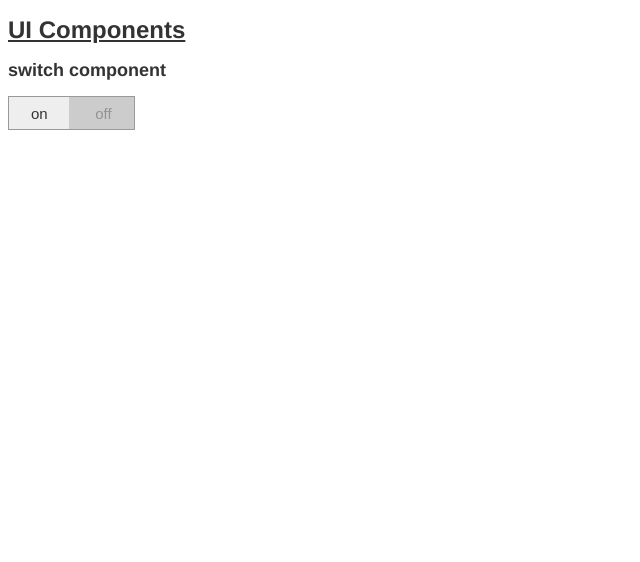
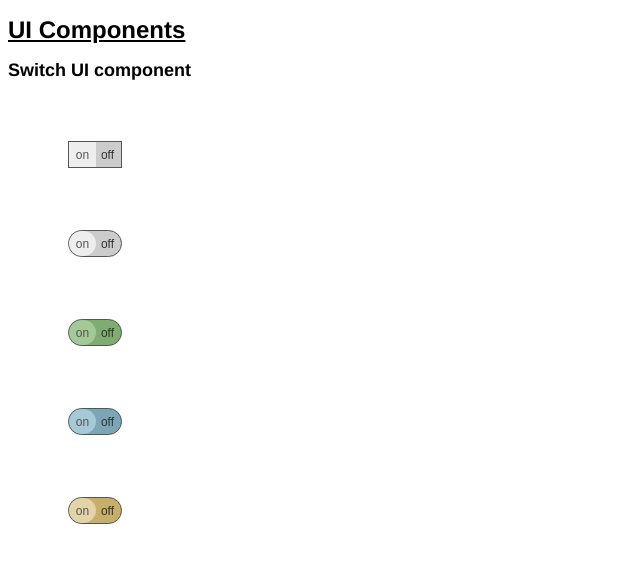
Before and after one commit to pixelOneZero/uiComponents, a plain HTML site: page switch.html in a window 1280 px wide. Shown: the whole page, without its empty margins (0-640 px from the left). Drawn offline with Linux system fonts and the light colour scheme.

Commit message:
Add switch ui component

```diff
--- a/css/switch.css
+++ b/css/switch.css
@@ -1,12 +1,28 @@
+html {
+		font-family:Helvetica, Sans-serif;
+		font-size:12px;
+	}
+p {
+	margin:5em;
+}
+a {
+	color:#000;
+}
 /* begin switch styles */
 [data-component-type=switch] {
 	background:#ccc;
-	border: 1px solid #999;
+	border: 1px solid #555;
 	cursor:pointer;
-	font-size: 1.25em;
+	font-size: 1em;
 	padding:0;
 	margin:0;
-	width:8.45em;
+	width:4.5em;
+	height:2.25em;
+	position:relative;
+	overflow:hidden;
+}
+[data-component-type=switch].round {
+	border-radius:2.25em;
 }
 [data-component-type=switch]:focus {
 	outline:0;
@@ -14,11 +30,86 @@
 [data-component-type=switch] div {
 	display:inline-block;
 	padding:.5em 0 .5em 0;
-	color:#939393;
-	width:4em;
+	color:#333;
+	width:2.25em;
+	height:2.25em;
+	z-index:2;
 }
-[data-component-type=switch].on [data-state=on], [data-component-type=switch].off [data-state=off] {
-	visibility:visible;
+[data-component-type=switch] .indicator {
+	position:absolute;
+	top:0;
+	left:0;
 	background:#eee;
-	color:#333;
+	padding:0;
 }
+[data-component-type=switch].round .indicator {
+	border-radius:4.5em;
+	height: 2.1em;
+}
+[data-component-type=switch].round.green {
+	background:#7FAD71;
+}
+[data-component-type=switch].round.green .indicator {
+	border-radius:4.5em;
+	height: 2.1em;
+	background:#A3C997;
+}
+[data-component-type=switch].round.blue {
+	background:#7BA6B5;
+}
+[data-component-type=switch].round.blue .indicator {
+	border-radius:4.5em;
+	height: 2.1em;
+	background:#A5C9D6;
+}
+[data-component-type=switch].round.orange {
+	background:#C7AE69;
+}
+[data-component-type=switch].round.orange .indicator {
+	border-radius:4.5em;
+	height: 2.1em;
+	background:#E3D3A6;
+}
+[data-component-type=switch].on .indicator {
+	-webkit-animation: move_left .2s;
+	-moz-animation: move_left .2s;
+	animation: move_left .2s;
+	-webkit-animation-fill-mode:forwards;
+	-moz-animation-fill-mode:forwards;
+	animation-fill-mode:forwards;
+}
+[data-component-type=switch].off .indicator {
+	-webkit-animation: move_right .2s;
+	-moz-animation: move_right .2s;
+	animation: move_right .2s;
+	-webkit-animation-fill-mode:forwards;
+	-moz-animation-fill-mode:forwards;
+	animation-fill-mode:forwards;
+}
+
+[data-component-type=switch] .label {
+	position:absolute;
+}
+[data-component-type=switch] .label.left {
+	left:0;
+	top:0;
+}
+[data-component-type=switch] .label.right {
+	right:0;
+	top:0;
+}
+
+[data-component-type=switch].on [data-label=on], [data-component-type=switch].off [data-label=off] {
+	color:#555;
+}
+
+
+@-webkit-keyframes move_left { from { margin-left:51%; } to { margin-left:0%; }  }
+@-moz-keyframes move_left { from { margin-left:51%; } to { margin-left:0%; }  }
+@-o-keyframes move_left { from { margin-left:51%; } to { margin-left:0%; }  }
+@keyframes move_left { from { margin-left:51%; } to { margin-left:0%; }  }
+
+@-webkit-keyframes move_right { from { margin-left:0%; } to { margin-left:51%; }  }
+@-moz-keyframes move_right { from { margin-left:0%; } to { margin-left:51%; }  }
+@-o-keyframes move_right { from { margin-left:0%; } to { margin-left:51%; }  }
+@keyframes move_right { from { margin-left:0%; } to { margin-left:51%; }  }
--- a/js/switch.js
+++ b/js/switch.js
@@ -1,17 +1,16 @@
- var Switch = (function() {
+var Switch = (function() {
 
  	this.init = function() {
  		/* to do: choose elements unique to switch instance */
  		var eleSwitches = document.querySelectorAll('[data-component-type=switch]');
- 		var eleLabelOn = document.querySelectorAll('[data-state=on]');
- 		var eleLabelOff = document.querySelectorAll('[data-state=off]');
 
  		for (var a=0; a < eleSwitches.length;a++) {
  			eleSwitches[a].state = 'on';
  			eleSwitches[a].addEventListener('click', function() {
+ 				this.className = this.className.replace('on',' ').replace(' off','');
  				this.state = this.state === 'on' ? 'off' : 'on';
  				console.log('this.className = ' + this.className + ", this.state = " + this.state);
- 				this.className = this.state;
+ 				this.className += ' ' + this.state;
  			});
  		}
  	}
--- a/switch.html
+++ b/switch.html
@@ -3,7 +3,6 @@
 <head lang="en">
 	<meta charset="utf-8">
 	<title>Switch component</title>
-	<link href="css/main.css" rel="stylesheet" type="text/css" media="all">
 	<link href="css/switch.css" rel="stylesheet" type="text/css" media="all">
 </head>
 <body>
@@ -14,19 +13,70 @@
 	</h1>
 </header>
 <h2>
-	switch component
+	Switch UI component
 </h2>
 
-<button data-component-type="switch" class="on">
-	<div data-state="on">
+<p>
+	<button data-component-type="switch" class="on">
+		<div class="indicator">
+		</div>
+		<div class="label left" data-label="on">
+			on
+		</div>
+		<div class="label right" data-label="off">
+			off
+		</div>
+	</button>
+</p>
+<p>
+<button data-component-type="switch" class="round on">
+	<div class="indicator">
+	</div>
+	<div class="label left" data-label="on">
 		on
 	</div>
-	<div data-state="off">
+	<div class="label right" data-label="off">
 		off
 	</div>
 </button>
+</p>
+<p>
+<button data-component-type="switch" class="round green on">
+	<div class="indicator">
+	</div>
+	<div class="label left" data-label="on">
+		on
+	</div>
+	<div class="label right" data-label="off">
+		off
+	</div>
+</button>
+</p>
+<p>
+<button data-component-type="switch" class="round blue on">
+	<div class="indicator">
+	</div>
+	<div class="label left" data-label="on">
+		on
+	</div>
+	<div class="label right" data-label="off">
+		off
+	</div>
+</button>
+</p>
+<p>
+<button data-component-type="switch" class="round orange on">
+	<div class="indicator">
+	</div>
+	<div class="label left" data-label="on">
+		on
+	</div>
+	<div class="label right" data-label="off">
+		off
+	</div>
+</button>
+</p>
 
-<script src="js/app.js"></script>
 <script src="js/switch.js"></script>
 </body>
 </html>
```
